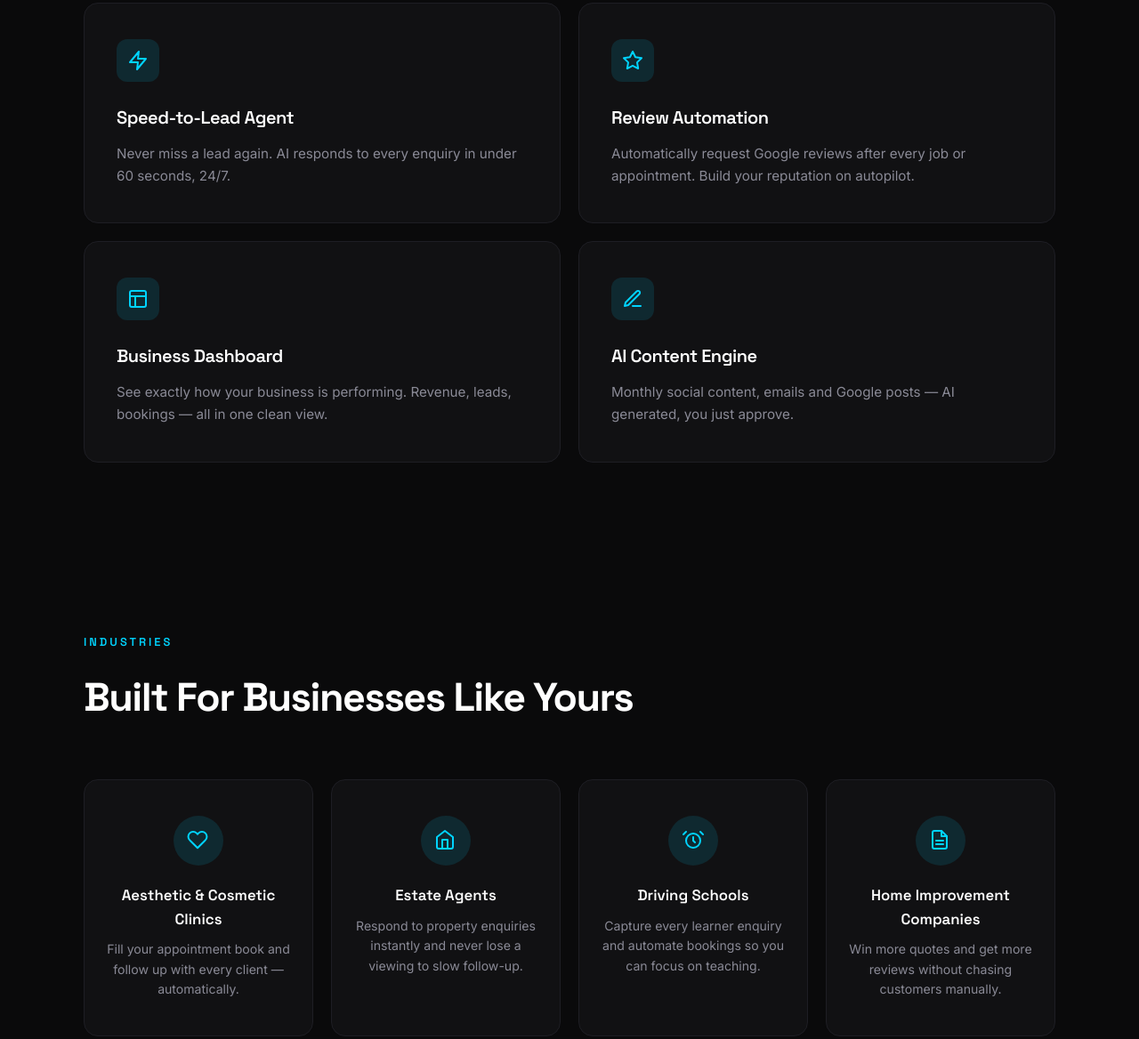
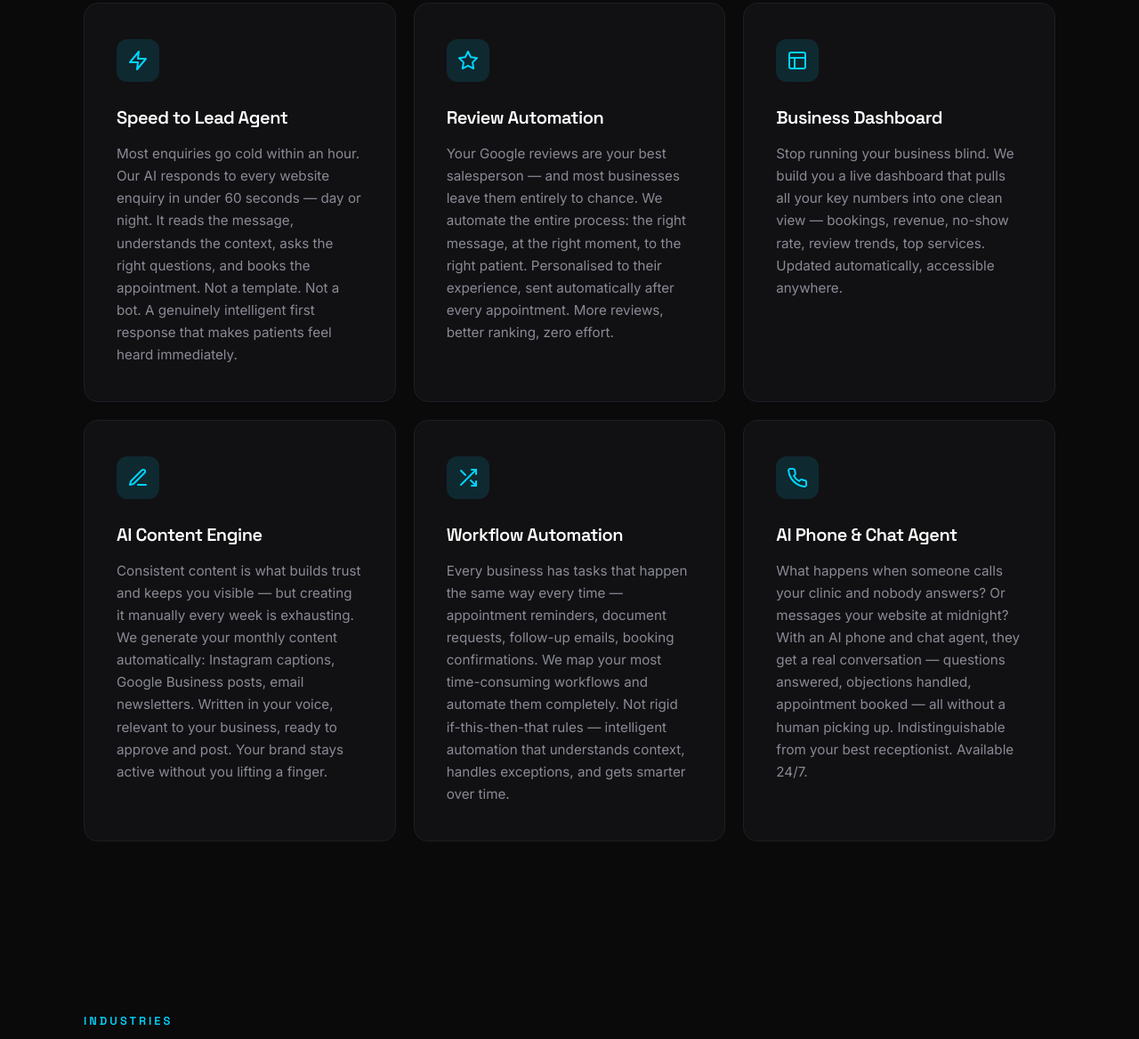
Before and after one commit to mac3smth/getmacai, a plain HTML site: page index.html in a window 1280 px wide. Shown: the part 902-2070 px from the top of the page at 89% size. Drawn offline with Linux system fonts and the light colour scheme.

Commit message:
Update services to 6 cards in 3-col grid with expanded copy
Replace 5 service cards with 6: Speed to Lead Agent, Review Automation,
Business Dashboard, AI Content Engine, Workflow Automation, AI Phone &
Chat Agent. Add Physiotherapy Clinics replacing Driving Schools in
industries section.

Co-Authored-By: Claude Opus 4.6 (1M context) <noreply@anthropic.com>

```diff
--- a/index.html
+++ b/index.html
@@ -214,7 +214,7 @@
     /* ── SERVICES ── */
     .services-grid {
       display: grid;
-      grid-template-columns: repeat(2, 1fr);
+      grid-template-columns: repeat(3, 1fr);
       gap: 20px;
     }
     .service-card {
@@ -480,7 +480,7 @@
 
     /* ── RESPONSIVE ── */
     @media (max-width: 900px) {
-      .services-grid { grid-template-columns: 1fr; }
+      .services-grid { grid-template-columns: 1fr 1fr; }
       .audience-grid { grid-template-columns: repeat(2, 1fr); }
       .steps {
         grid-template-columns: 1fr;
@@ -499,6 +499,7 @@
     }
 
     @media (max-width: 540px) {
+      .services-grid { grid-template-columns: 1fr; }
       .audience-grid { grid-template-columns: 1fr; }
       .hero-buttons { flex-direction: column; }
       .hero-buttons .btn { width: 100%; justify-content: center; }
@@ -562,29 +563,43 @@
           <div class="service-icon">
             <svg width="24" height="24" fill="none" stroke="currentColor" stroke-width="2" stroke-linecap="round" stroke-linejoin="round" style="color:var(--accent)"><path d="M13 2L3 14h9l-1 8 10-12h-9l1-8z"/></svg>
           </div>
-          <h3>Speed-to-Lead Agent</h3>
-          <p>Never miss a lead again. AI responds to every enquiry in under 60 seconds, 24/7.</p>
+          <h3>Speed to Lead Agent</h3>
+          <p>Most enquiries go cold within an hour. Our AI responds to every website enquiry in under 60 seconds — day or night. It reads the message, understands the context, asks the right questions, and books the appointment. Not a template. Not a bot. A genuinely intelligent first response that makes patients feel heard immediately.</p>
         </div>
         <div class="service-card fade-in">
           <div class="service-icon">
             <svg width="24" height="24" fill="none" stroke="currentColor" stroke-width="2" stroke-linecap="round" stroke-linejoin="round" style="color:var(--accent)"><polygon points="12 2 15.09 8.26 22 9.27 17 14.14 18.18 21.02 12 17.77 5.82 21.02 7 14.14 2 9.27 8.91 8.26 12 2"/></svg>
           </div>
           <h3>Review Automation</h3>
-          <p>Automatically request Google reviews after every job or appointment. Build your reputation on autopilot.</p>
+          <p>Your Google reviews are your best salesperson — and most businesses leave them entirely to chance. We automate the entire process: the right message, at the right moment, to the right patient. Personalised to their experience, sent automatically after every appointment. More reviews, better ranking, zero effort.</p>
         </div>
         <div class="service-card fade-in">
           <div class="service-icon">
             <svg width="24" height="24" fill="none" stroke="currentColor" stroke-width="2" stroke-linecap="round" stroke-linejoin="round" style="color:var(--accent)"><rect x="3" y="3" width="18" height="18" rx="2"/><path d="M3 9h18"/><path d="M9 21V9"/></svg>
           </div>
           <h3>Business Dashboard</h3>
-          <p>See exactly how your business is performing. Revenue, leads, bookings — all in one clean view.</p>
+          <p>Stop running your business blind. We build you a live dashboard that pulls all your key numbers into one clean view — bookings, revenue, no-show rate, review trends, top services. Updated automatically, accessible anywhere.</p>
         </div>
         <div class="service-card fade-in">
           <div class="service-icon">
             <svg width="24" height="24" fill="none" stroke="currentColor" stroke-width="2" stroke-linecap="round" stroke-linejoin="round" style="color:var(--accent)"><path d="M12 20h9"/><path d="M16.5 3.5a2.121 2.121 0 013 3L7 19l-4 1 1-4L16.5 3.5z"/></svg>
           </div>
           <h3>AI Content Engine</h3>
-          <p>Monthly social content, emails and Google posts — AI generated, you just approve.</p>
+          <p>Consistent content is what builds trust and keeps you visible — but creating it manually every week is exhausting. We generate your monthly content automatically: Instagram captions, Google Business posts, email newsletters. Written in your voice, relevant to your business, ready to approve and post. Your brand stays active without you lifting a finger.</p>
+        </div>
+        <div class="service-card fade-in">
+          <div class="service-icon">
+            <svg width="24" height="24" fill="none" stroke="currentColor" stroke-width="2" stroke-linecap="round" stroke-linejoin="round" style="color:var(--accent)"><polyline points="16 3 21 3 21 8"/><line x1="4" y1="20" x2="21" y2="3"/><polyline points="21 16 21 21 16 21"/><line x1="15" y1="15" x2="21" y2="21"/><line x1="4" y1="4" x2="9" y2="9"/></svg>
+          </div>
+          <h3>Workflow Automation</h3>
+          <p>Every business has tasks that happen the same way every time — appointment reminders, document requests, follow-up emails, booking confirmations. We map your most time-consuming workflows and automate them completely. Not rigid if-this-then-that rules — intelligent automation that understands context, handles exceptions, and gets smarter over time.</p>
+        </div>
+        <div class="service-card fade-in">
+          <div class="service-icon">
+            <svg width="24" height="24" fill="none" stroke="currentColor" stroke-width="2" stroke-linecap="round" stroke-linejoin="round" style="color:var(--accent)"><path d="M22 16.92v3a2 2 0 01-2.18 2 19.79 19.79 0 01-8.63-3.07 19.5 19.5 0 01-6-6 19.79 19.79 0 01-3.07-8.67A2 2 0 014.11 2h3a2 2 0 012 1.72c.127.96.361 1.903.7 2.81a2 2 0 01-.45 2.11L8.09 9.91a16 16 0 006 6l1.27-1.27a2 2 0 012.11-.45c.907.339 1.85.573 2.81.7A2 2 0 0122 16.92z"/></svg>
+          </div>
+          <h3>AI Phone &amp; Chat Agent</h3>
+          <p>What happens when someone calls your clinic and nobody answers? Or messages your website at midnight? With an AI phone and chat agent, they get a real conversation — questions answered, objections handled, appointment booked — all without a human picking up. Indistinguishable from your best receptionist. Available 24/7.</p>
         </div>
       </div>
     </div>
@@ -614,10 +629,10 @@
         </div>
         <div class="audience-card fade-in">
           <div class="audience-icon">
-            <svg width="26" height="26" fill="none" stroke="currentColor" stroke-width="2" stroke-linecap="round" stroke-linejoin="round" style="color:var(--accent)"><circle cx="13" cy="13" r="8"/><path d="M5 3L2 6"/><path d="M21 3l3 3"/><path d="M13 9v4l2 2"/></svg>
+            <svg width="26" height="26" fill="none" stroke="currentColor" stroke-width="2" stroke-linecap="round" stroke-linejoin="round" style="color:var(--accent)"><path d="M16 4h2a2 2 0 012 2v14a2 2 0 01-2 2H6a2 2 0 01-2-2V6a2 2 0 012-2h2"/><rect x="8" y="2" width="8" height="4" rx="1"/><path d="M9 14l2 2 4-4"/></svg>
           </div>
-          <h3>Driving Schools</h3>
-          <p>Capture every learner enquiry and automate bookings so you can focus on teaching.</p>
+          <h3>Physiotherapy Clinics</h3>
+          <p>Fill your appointment book and never miss a patient enquiry again — even overnight or at weekends.</p>
         </div>
         <div class="audience-card fade-in">
           <div class="audience-icon">
```
